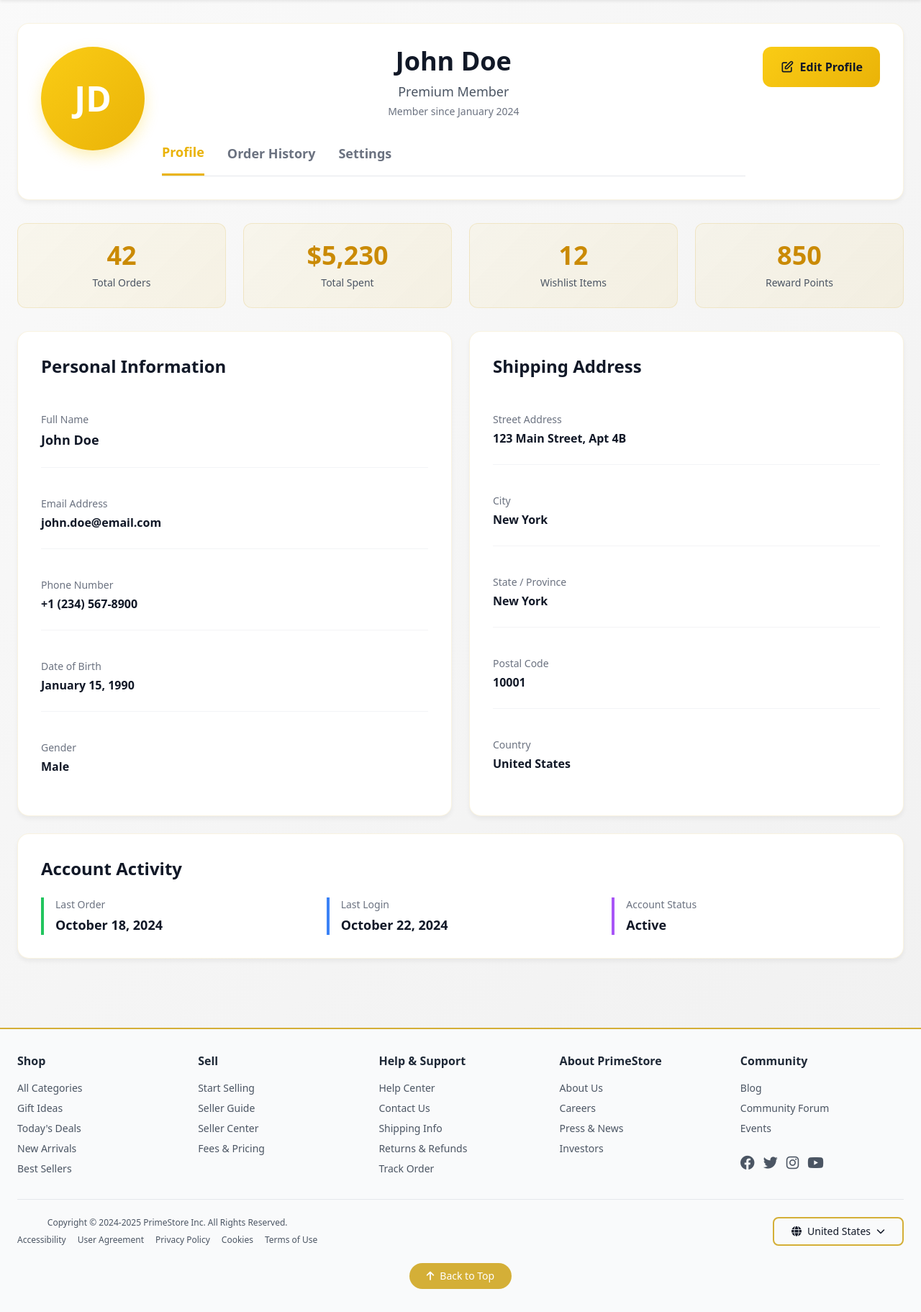
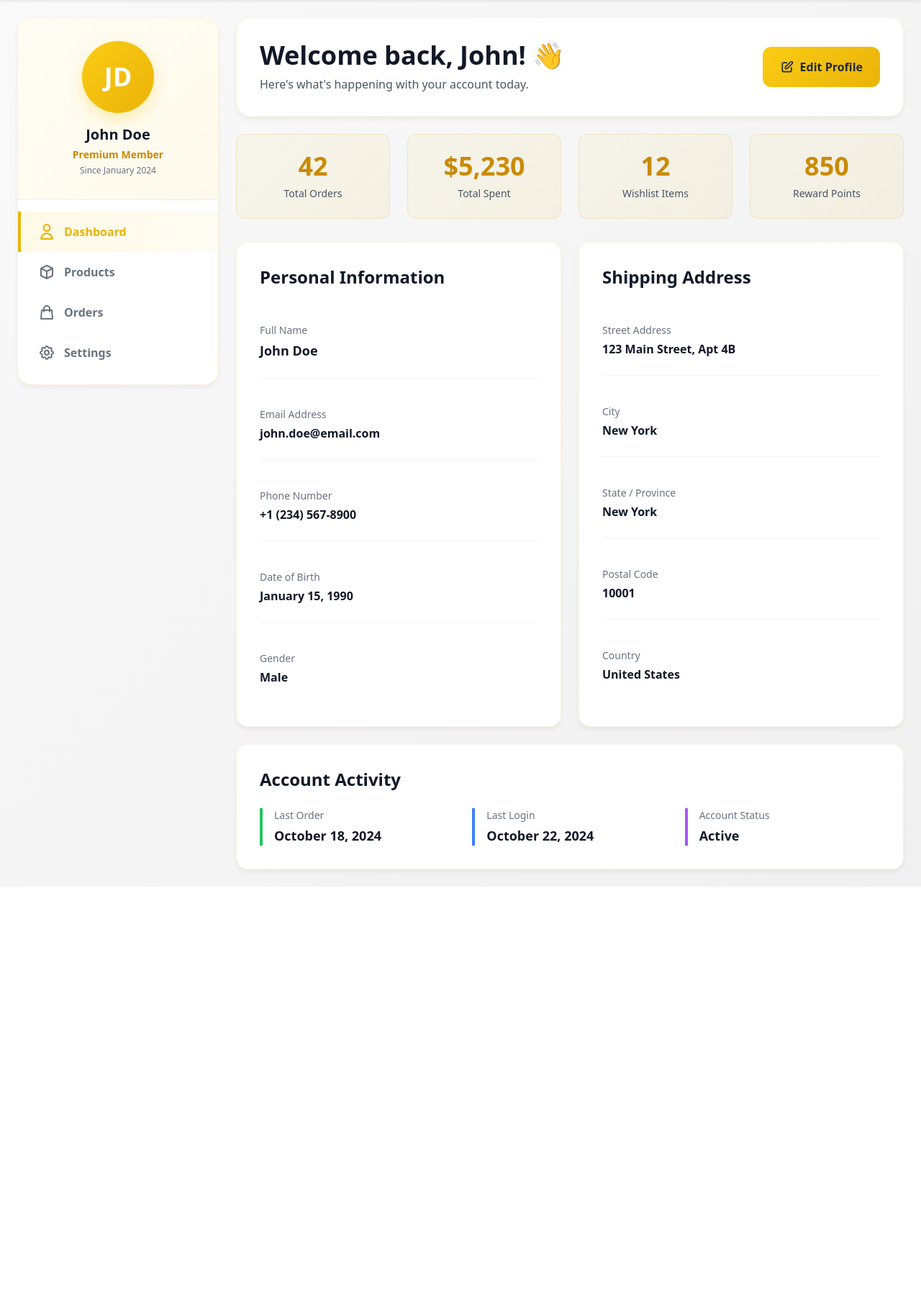
Before and after one commit to primehub237/PrimeStore, a PHP site: page /primestore/user/profile.php in a window 1280 px wide. Shown: the part 167-1990 px from the top of the page at 72% size. After the commit the page ends 1399 px from the top, so only its background shows below. Run offline with PHP 8.4, Linux system fonts and the light colour scheme; some libraries are stand-ins or nearby versions.

Commit message:
profile.php changed

```diff
--- a/user/profile.php
+++ b/user/profile.php
@@ -18,9 +18,13 @@ include '../includes/header.php';
             padding-bottom: 80px;
         }
 
-        .tab-active {
-            color: var(--yellow-secondary);
-            border-bottom: 3px solid var(--yellow-secondary);
+        .dashboard-container {
+            display: grid;
+            grid-template-columns: 280px 1fr;
+            gap: 24px;
+            max-width: 1400px;
+            margin: 0 auto;
+            padding: 24px;
         }
 
         .profile-card {
@@ -52,28 +56,74 @@ include '../includes/header.php';
             box-shadow: 0 4px 12px rgba(0, 0, 0, 0.08);
         }
 
-        .mobile-tab-bar {
+        /* Sidebar Styles */
+        .sidebar {
             background: white;
-            border-top: 1px solid rgba(212, 175, 55, 0.2);
-            box-shadow: 0 -4px 6px rgba(0, 0, 0, 0.05);
+            border: 1px solid rgba(212, 175, 55, 0.15);
+            box-shadow: 0 4px 6px rgba(0, 0, 0, 0.05);
+            border-radius: 20px;
+            position: sticky;
+            top: 24px;
+            height: fit-content;
+            overflow: hidden;
         }
 
-        .mobile-tab {
-            transition: all 0.3s ease;
+        .sidebar-profile {
+            padding: 32px 24px;
+            text-align: center;
+            border-bottom: 1px solid rgba(212, 175, 55, 0.15);
+            background: linear-gradient(135deg, rgba(250, 204, 21, 0.05) 0%, rgba(234, 179, 8, 0.08) 100%);
         }
 
-        .mobile-tab.active {
+        .profile-avatar {
+            background: linear-gradient(135deg, var(--yellow-primary), var(--yellow-secondary));
+            box-shadow: 0 8px 20px rgba(250, 204, 21, 0.3);
+            width: 100px;
+            height: 100px;
+            margin: 0 auto 16px;
+        }
+
+        .sidebar-nav {
+            padding: 16px 0;
+        }
+
+        .sidebar-item {
+            display: flex;
+            align-items: center;
+            gap: 12px;
+            padding: 16px 24px;
+            color: #6b7280;
+            font-weight: 600;
+            transition: all 0.3s ease;
+            border-left: 4px solid transparent;
+            cursor: pointer;
+            text-decoration: none;
+        }
+
+        .sidebar-item:hover {
+            background: rgba(250, 204, 21, 0.05);
             color: var(--yellow-secondary);
         }
 
-        .mobile-tab.active svg {
-            transform: scale(1.15);
+        .sidebar-item.active {
+            background: linear-gradient(90deg, rgba(250, 204, 21, 0.1) 0%, rgba(234, 179, 8, 0.05) 100%);
+            color: var(--yellow-secondary);
+            border-left-color: var(--yellow-secondary);
         }
 
-        @media (min-width: 768px) {
-            body {
-                padding-bottom: 0;
+        .sidebar-item svg {
+            width: 24px;
+            height: 24px;
+            transition: transform 0.3s ease;
+            flex-shrink: 0;
         }
+
+        .sidebar-item.active svg {
+            transform: scale(1.1);
+        }
+
+        .main-content {
+            min-height: 600px;
         }
 
         .tab-content {
@@ -90,14 +140,20 @@ include '../includes/header.php';
             to { opacity: 1; transform: translateY(0); }
         }
 
-        .profile-avatar {
-            background: linear-gradient(135deg, var(--yellow-primary), var(--yellow-secondary));
-            box-shadow: 0 8px 20px rgba(250, 204, 21, 0.3);
+        .dashboard-header {
+            background: white;
+            border: 1px solid rgba(212, 175, 55, 0.15);
+            box-shadow: 0 4px 6px rgba(0, 0, 0, 0.05);
+            border-radius: 20px;
+            padding: 32px;
+            margin-bottom: 24px;
         }
 
         .btn-primary {
             background: linear-gradient(135deg, var(--yellow-primary), var(--yellow-secondary));
             transition: all 0.3s ease;
+            border: none;
+            color: #1f2937;
         }
 
         .btn-primary:hover {
@@ -151,38 +207,127 @@ include '../includes/header.php';
             height: 1px;
             margin: 2rem 0;
         }
+
+        .mobile-tab-bar {
+            background: white;
+            border-top: 1px solid rgba(212, 175, 55, 0.2);
+            box-shadow: 0 -4px 6px rgba(0, 0, 0, 0.05);
+        }
+
+        .mobile-tab {
+            transition: all 0.3s ease;
+        }
+
+        .mobile-tab.active {
+            color: var(--yellow-secondary);
+        }
+
+        .mobile-tab.active svg {
+            transform: scale(1.15);
+        }
+
+        /* Mobile Styles */
+        @media (max-width: 1024px) {
+            .dashboard-container {
+                grid-template-columns: 1fr;
+            }
+
+            .sidebar {
+                position: static;
+                order: 2;
+                display: none;
+            }
+
+            .main-content {
+                order: 1;
+            }
+        }
+
+        @media (max-width: 767px) {
+            body {
+                padding-bottom: 80px;
+            }
+        }
+
+        @media (min-width: 1025px) {
+            .mobile-tab-bar {
+                display: none;
+            }
+
+            body {
+                padding-bottom: 0;
+            }
+        }
+
+        @media (max-width: 640px) {
+            .dashboard-container {
+                padding: 16px;
+                gap: 16px;
+            }
+        }
     </style>
-</head>
-<body class="text-gray-900">
 
 
-    <!-- Main Content -->
-    <div class="container mx-auto px-4 py-8 max-w-7xl">
-
-        <!-- Profile Header Section -->
-        <div class="profile-card rounded-2xl p-6 md:p-8 mb-8">
-            <div class="flex flex-col md:flex-row items-center md:items-start gap-6">
-                <!-- Avatar -->
-                <div class="profile-avatar w-28 h-28 md:w-36 md:h-36 rounded-full flex items-center justify-center text-4xl md:text-5xl font-bold text-white">
+    <div class="dashboard-container">
+        <!-- Sidebar -->
+        <aside class="sidebar">
+            <!-- Profile Section -->
+            <div class="sidebar-profile">
+                <div class="profile-avatar rounded-full flex items-center justify-center text-4xl font-bold text-white">
                     JD
                 </div>
-
-                <!-- User Info -->
-                <div class="flex-1 text-center md:text-left">
-                    <h1 class="text-3xl md:text-4xl font-bold mb-2 text-gray-900">John Doe</h1>
-                    <p class="text-gray-600 mb-1 text-lg">Premium Member</p>
-                    <p class="text-gray-500 text-sm">Member since January 2024</p>
-
-                    <!-- Desktop Tabs -->
-                    <div class="hidden md:flex gap-8 mt-8 border-b border-gray-200">
-                        <button onclick="switchTab('profile')" class="tab-btn tab-active pb-3 font-semibold transition-all text-lg" data-tab="profile">Profile</button>
-                        <button onclick="switchTab('history')" class="tab-btn pb-3 font-semibold text-gray-500 transition-all text-lg" data-tab="history">Order History</button>
-                        <button onclick="switchTab('settings')" class="tab-btn pb-3 font-semibold text-gray-500 transition-all text-lg" data-tab="settings">Settings</button>
+                <div>
+                    <h2 class="text-xl font-bold text-gray-900 mb-1">John Doe</h2>
+                    <p class="text-sm text-yellow-600 font-semibold">Premium Member</p>
+                    <p class="text-xs text-gray-500 mt-1">Since January 2024</p>
                 </div>
             </div>
 
-                <!-- Edit Button -->
-                <button class="btn-primary px-6 py-3 rounded-xl font-semibold text-gray-900 hover:shadow-lg">
+            <!-- Navigation -->
+            <nav class="sidebar-nav">
+                <button onclick="switchTab('profile')" class="sidebar-item active w-full" data-sidebar="profile">
+                    <svg fill="none" stroke="currentColor" viewBox="0 0 24 24">
+                        <path stroke-linecap="round" stroke-linejoin="round" stroke-width="2" d="M16 7a4 4 0 11-8 0 4 4 0 018 0zM12 14a7 7 0 00-7 7h14a7 7 0 00-7-7z"></path>
+                    </svg>
+                    <span>Dashboard</span>
+                </button>
+
+                <a href="../shop/product.php" class="sidebar-item">
+                    <svg fill="none" stroke="currentColor" viewBox="0 0 24 24">
+                        <path stroke-linecap="round" stroke-linejoin="round" stroke-width="2" d="M20 7l-8-4-8 4m16 0l-8 4m8-4v10l-8 4m0-10L4 7m8 4v10M4 7v10l8 4"></path>
+                    </svg>
+                    <span>Products</span>
+                </a>
+
+                <button onclick="switchTab('history')" class="sidebar-item w-full" data-sidebar="history">
+                    <svg fill="none" stroke="currentColor" viewBox="0 0 24 24">
+                        <path stroke-linecap="round" stroke-linejoin="round" stroke-width="2" d="M16 11V7a4 4 0 00-8 0v4M5 9h14l1 12H4L5 9z"></path>
+                    </svg>
+                    <span>Orders</span>
+                </button>
+
+                <button onclick="switchTab('settings')" class="sidebar-item w-full" data-sidebar="settings">
+                    <svg fill="none" stroke="currentColor" viewBox="0 0 24 24">
+                        <path stroke-linecap="round" stroke-linejoin="round" stroke-width="2" d="M10.325 4.317c.426-1.756 2.924-1.756 3.35 0a1.724 1.724 0 002.573 1.066c1.543-.94 3.31.826 2.37 2.37a1.724 1.724 0 001.065 2.572c1.756.426 1.756 2.924 0 3.35a1.724 1.724 0 00-1.066 2.573c.94 1.543-.826 3.31-2.37 2.37a1.724 1.724 0 00-2.572 1.065c-.426 1.756-2.924 1.756-3.35 0a1.724 1.724 0 00-2.573-1.066c-1.543.94-3.31-.826-2.37-2.37a1.724 1.724 0 00-1.065-2.572c-1.756-.426-1.756-2.924 0-3.35a1.724 1.724 0 001.066-2.573c-.94-1.543.826-3.31 2.37-2.37.996.608 2.296.07 2.572-1.065z"></path>
+                        <path stroke-linecap="round" stroke-linejoin="round" stroke-width="2" d="M15 12a3 3 0 11-6 0 3 3 0 016 0z"></path>
+                    </svg>
+                    <span>Settings</span>
+                </button>
+            </nav>
+        </aside>
+
+        <!-- Main Content -->
+        <main class="main-content">
+            <!-- Dashboard Tab -->
+            <div id="profile-tab" class="tab-content active">
+                <!-- Welcome Header -->
+                <div class="dashboard-header">
+                    <div class="flex flex-col md:flex-row md:items-center justify-between gap-4">
+                        <div>
+                            <h1 class="text-3xl md:text-4xl font-bold mb-2 text-gray-900">Welcome back, John! 👋</h1>
+                            <p class="text-gray-600">Here's what's happening with your account today.</p>
+                        </div>
+                        <button class="btn-primary px-6 py-3 rounded-xl font-semibold">
                             <span class="flex items-center gap-2">
                                 <svg class="w-5 h-5" fill="none" stroke="currentColor" viewBox="0 0 24 24">
                                     <path stroke-linecap="round" stroke-linejoin="round" stroke-width="2" d="M11 5H6a2 2 0 00-2 2v11a2 2 0 002 2h11a2 2 0 002-2v-5m-1.414-9.414a2 2 0 112.828 2.828L11.828 15H9v-2.828l8.586-8.586z"></path>
@@ -193,8 +338,6 @@ include '../includes/header.php';
                     </div>
                 </div>
 
-        <!-- Profile Tab -->
-        <div id="profile-tab" class="tab-content active">
                 <!-- Stats Section -->
                 <div class="grid grid-cols-2 md:grid-cols-4 gap-4 md:gap-6 mb-8">
                     <div class="stat-card rounded-xl p-6 text-center">
@@ -216,7 +359,7 @@ include '../includes/header.php';
                 </div>
 
                 <!-- Personal Information -->
-            <div class="grid md:grid-cols-2 gap-6">
+                <div class="grid md:grid-cols-2 gap-6 mb-6">
                     <div class="profile-card rounded-2xl p-6 md:p-8">
                         <h2 class="text-2xl font-bold mb-6 text-gray-900">Personal Information</h2>
                         <div class="space-y-4">
@@ -271,7 +414,7 @@ include '../includes/header.php';
                 </div>
 
                 <!-- Account Activity -->
-            <div class="profile-card rounded-2xl p-6 md:p-8 mt-6">
+                <div class="profile-card rounded-2xl p-6 md:p-8">
                     <h2 class="text-2xl font-bold mb-6 text-gray-900">Account Activity</h2>
                     <div class="grid md:grid-cols-3 gap-6">
                         <div class="border-l-4 border-green-500 pl-4">
@@ -292,8 +435,12 @@ include '../includes/header.php';
 
             <!-- Order History Tab -->
             <div id="history-tab" class="tab-content">
+                <div class="dashboard-header mb-6">
+                    <h1 class="text-3xl md:text-4xl font-bold text-gray-900">Order History</h1>
+                    <p class="text-gray-600 mt-2">Track and manage all your orders</p>
+                </div>
+
                 <div class="profile-card rounded-2xl p-6 md:p-8">
-                <h2 class="text-2xl font-bold mb-6 text-gray-900">Order History</h2>
                     <div class="space-y-4">
                         <!-- Order 1 -->
                         <div class="order-card rounded-xl p-5 cursor-pointer" onclick="showOrderDetails(1)">
@@ -366,10 +513,15 @@ include '../includes/header.php';
 
             <!-- Settings Tab -->
             <div id="settings-tab" class="tab-content">
+                <div class="dashboard-header mb-6">
+                    <h1 class="text-3xl md:text-4xl font-bold text-gray-900">Settings</h1>
+                    <p class="text-gray-600 mt-2">Manage your account preferences</p>
+                </div>
+
                 <div class="grid md:grid-cols-2 gap-6">
                     <!-- Account Settings -->
                     <div class="profile-card rounded-2xl p-6 md:p-8">
-                    <h2 class="text-2xl font-bold mb-6 text-gray-900">Account Settings</h2>
+                        <h2 class="text-2xl font-bold mb-6 text-gray-900">Notifications</h2>
                         <div class="space-y-4">
                             <div class="flex items-center justify-between py-3 border-b border-gray-100">
                                 <div>
@@ -429,28 +581,6 @@ include '../includes/header.php';
                                     </svg>
                                 </div>
                             </button>
-                        <button class="w-full text-left p-4 bg-gray-50 hover:bg-yellow-50 rounded-xl transition-all border border-gray-200">
-                            <div class="flex items-center justify-between">
-                                <div>
-                                    <p class="font-semibold text-gray-900 mb-1">Login History</p>
-                                    <p class="text-sm text-gray-500">View recent account activity</p>
-                                </div>
-                                <svg class="w-5 h-5 text-gray-400" fill="none" stroke="currentColor" viewBox="0 0 24 24">
-                                    <path stroke-linecap="round" stroke-linejoin="round" stroke-width="2" d="M9 5l7 7-7 7"></path>
-                                </svg>
-                            </div>
-                        </button>
-                        <button class="w-full text-left p-4 bg-gray-50 hover:bg-yellow-50 rounded-xl transition-all border border-gray-200">
-                            <div class="flex items-center justify-between">
-                                <div>
-                                    <p class="font-semibold text-gray-900 mb-1">Connected Devices</p>
-                                    <p class="text-sm text-gray-500">Manage devices with access</p>
-                                </div>
-                                <svg class="w-5 h-5 text-gray-400" fill="none" stroke="currentColor" viewBox="0 0 24 24">
-                                    <path stroke-linecap="round" stroke-linejoin="round" stroke-width="2" d="M9 5l7 7-7 7"></path>
-                                </svg>
-                            </div>
-                        </button>
                         </div>
                         <div class="section-divider"></div>
                         <button class="w-full p-4 bg-red-50 hover:bg-red-100 text-red-600 font-semibold rounded-xl transition-all border border-red-200">
@@ -459,22 +589,29 @@ include '../includes/header.php';
                     </div>
                 </div>
             </div>
+        </main>
     </div>
 
     <!-- Mobile Bottom Tab Bar -->
-    <div class="mobile-tab-bar fixed bottom-0 left-0 right-0 md:hidden z-50">
+    <div class="mobile-tab-bar fixed bottom-0 left-0 right-0 z-50">
         <div class="flex justify-around items-center py-3">
             <button onclick="switchTab('profile')" class="mobile-tab active flex flex-col items-center gap-1" data-mobile-tab="profile">
                 <svg class="w-6 h-6" fill="none" stroke="currentColor" viewBox="0 0 24 24">
-                    <path stroke-linecap="round" stroke-linejoin="round" stroke-width="2" d="M16 7a4 4 0 11-8 0 4 4 0 018 0zM12 14a7 7 0 00-7 7h14a7 7 0 00-7-7z"></path>
+                    <path stroke-linecap="round" stroke-linejoin="round" stroke-width="2" d="M3 12l2-2m0 0l7-7 7 7M5 10v10a1 1 0 001 1h3m10-11l2 2m-2-2v10a1 1 0 01-1 1h-3m-6 0a1 1 0 001-1v-4a1 1 0 011-1h2a1 1 0 011 1v4a1 1 0 001 1m-6 0h6"></path>
                 </svg>
-                <span class="text-xs font-medium">Profile</span>
+                <span class="text-xs font-medium">Dashboard</span>
             </button>
+            <a href="../shop/product.php" class="mobile-tab flex flex-col items-center gap-1 text-gray-500">
+                <svg class="w-6 h-6" fill="none" stroke="currentColor" viewBox="0 0 24 24">
+                    <path stroke-linecap="round" stroke-linejoin="round" stroke-width="2" d="M20 7l-8-4-8 4m16 0l-8 4m8-4v10l-8 4m0-10L4 7m8 4v10M4 7v10l8 4"></path>
+                </svg>
+                <span class="text-xs font-medium">Products</span>
+            </a>
             <button onclick="switchTab('history')" class="mobile-tab flex flex-col items-center gap-1 text-gray-500" data-mobile-tab="history">
                 <svg class="w-6 h-6" fill="none" stroke="currentColor" viewBox="0 0 24 24">
-                    <path stroke-linecap="round" stroke-linejoin="round" stroke-width="2" d="M12 8v4l3 3m6-3a9 9 0 11-18 0 9 9 0 0118 0z"></path>
+                    <path stroke-linecap="round" stroke-linejoin="round" stroke-width="2" d="M16 11V7a4 4 0 00-8 0v4M5 9h14l1 12H4L5 9z"></path>
                 </svg>
-                <span class="text-xs font-medium">History</span>
+                <span class="text-xs font-medium">Orders</span>
             </button>
             <button onclick="switchTab('settings')" class="mobile-tab flex flex-col items-center gap-1 text-gray-500" data-mobile-tab="settings">
                 <svg class="w-6 h-6" fill="none" stroke="currentColor" viewBox="0 0 24 24">
@@ -573,8 +710,6 @@ include '../includes/header.php';
         </div>
     </div>
 
-
-
     <script>
         function switchTab(tabName) {
             // Hide all tab contents
@@ -585,31 +720,17 @@ include '../includes/header.php';
             // Show selected tab content
             document.getElementById(tabName + '-tab').classList.add('active');
 
-            // Update desktop tab styles
-            document.querySelectorAll('.tab-btn').forEach(btn => {
-                btn.classList.remove('tab-active');
-                btn.classList.add('text-gray-500');
+            // Update sidebar styles
+            document.querySelectorAll('.sidebar-item').forEach(btn => {
+                btn.classList.remove('active');
             });
 
-            const activeDesktopTab = document.querySelector(`.tab-btn[data-tab="${tabName}"]`);
-            if (activeDesktopTab) {
-                activeDesktopTab.classList.add('tab-active');
-                activeDesktopTab.classList.remove('text-gray-500');
+            const activeSidebarItem = document.querySelector(`.sidebar-item[data-sidebar="${tabName}"]`);
+            if (activeSidebarItem) {
+                activeSidebarItem.classList.add('active');
             }
 
-            // Update mobile tab styles
-            document.querySelectorAll('.mobile-tab').forEach(btn => {
-                btn.classList.remove('active');
-                btn.classList.add('text-gray-500');
-            });
-
-            const activeMobileTab = document.querySelector(`.mobile-tab[data-mobile-tab="${tabName}"]`);
-            if (activeMobileTab) {
-                activeMobileTab.classList.add('active');
-                activeMobileTab.classList.remove('text-gray-500');
-            }
-
-            // Scroll to top on mobile
+            // Scroll to top
             window.scrollTo({ top: 0, behavior: 'smooth' });
         }
 
@@ -734,5 +855,3 @@ include '../includes/header.php';
             }
         });
     </script>
-    <!-- Footer Placeholder -->
-    <?php include '../includes/footer.php'; ?>
```
Lines whose indentation alone changed are shown as unchanged.
